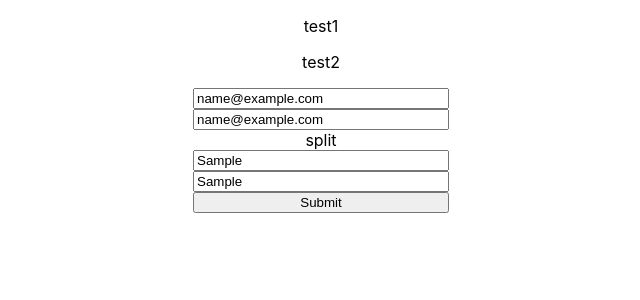
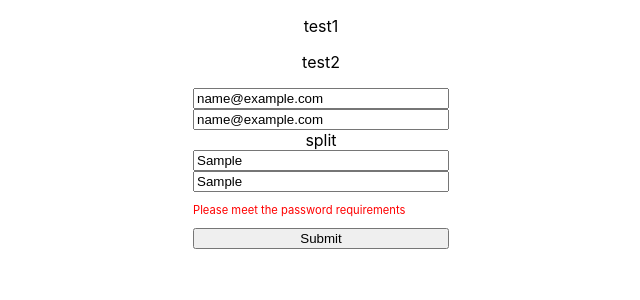
Before and after one commit to Mattp15/capstone-frontend, a React (Create React App) app: page / in a window 1280 px wide. Both pictures are taken after typing "name@example.com", "name@example.com", "Sample", "Sample" into the empty fields and a click on the input "Submit". Shown: the top 300 px of the page, without its empty margins (319-959 px from the left). Built offline with nearby package versions, Linux system fonts and the light colour scheme.

Commit message:
Password validation with error message

```diff
--- a/src/Components/Forms/Login.js
+++ b/src/Components/Forms/Login.js
@@ -9,6 +9,7 @@ const Login = (props) => {
   const [matchPassword, setMatchPassword] = useState()
   const [submission, setSubmission] = useState()
   const [color, setColor] = useState()
+  const [errorMessage, setErrorMessage] = useState()
 
   const handleChange = ({ target }) => {
     const { value, name } = target
@@ -22,7 +23,6 @@ const Login = (props) => {
         prev += value
       })
     }
-    const passwordRegex = 'temp'
     if (name === 'password') {
       setPassword((prev) => {
         prev += value
@@ -54,12 +54,17 @@ const Login = (props) => {
       console.log('not matching')
       return false
     }
-    if (target[2].value === target[3].value) {
-      console.log(target[2].value, target[3].value, 'matching')
+    if (target[2].value === target[3].value && target[2].value.length) {
+      console.log('in-matched')
+      if (passwordIsValid(target[2].value)) {
+      } else {
+        console.log('else')
+        setErrorMessage('Please meet the password requirements')
+      }
     } else {
+      setErrorMessage('Passwords not matching')
       console.log('whoo')
       setColor('red')
-      console.log(style.password.borderColor)
     }
   }
 
@@ -70,6 +75,7 @@ const Login = (props) => {
       <label>split</label>
       <Input type='text' value={password} name='password' onChange={handleChange} />
       <Input type='text' value={matchPassword} name='matchPassword' onChange={handleChange} style={color} />
+      {errorMessage ? <p style={style.notMatching}>{errorMessage}</p> : ''}
       <Input type='submit' value='Submit' />
     </form>
   )
@@ -85,6 +91,13 @@ export const isValidEmail = (email) => {
     }
   }
 }
+export const passwordIsValid = (password) => {
+  const pwdChk = /^(?=.*\d)(?=.*[a-z])(?=.*[A-Z]).{6,20}$/
+  if (password.match(pwdChk)) {
+    return true
+  }
+}
+
 const style = {
   formStyle: {
     display: 'flex',
@@ -92,10 +105,10 @@ const style = {
     width: '20vw',
     margin: '0 auto',
   },
-  // green: {
-  //   border: '3px solid green',
-  // },
-  // red: {
-  //   border: '3px solid red',
-  // },
+  notMatching: {
+    alignItems: 'flex-start',
+    color: 'red',
+    display: 'flex',
+    fontSize: '.7em',
+  },
 }
```
